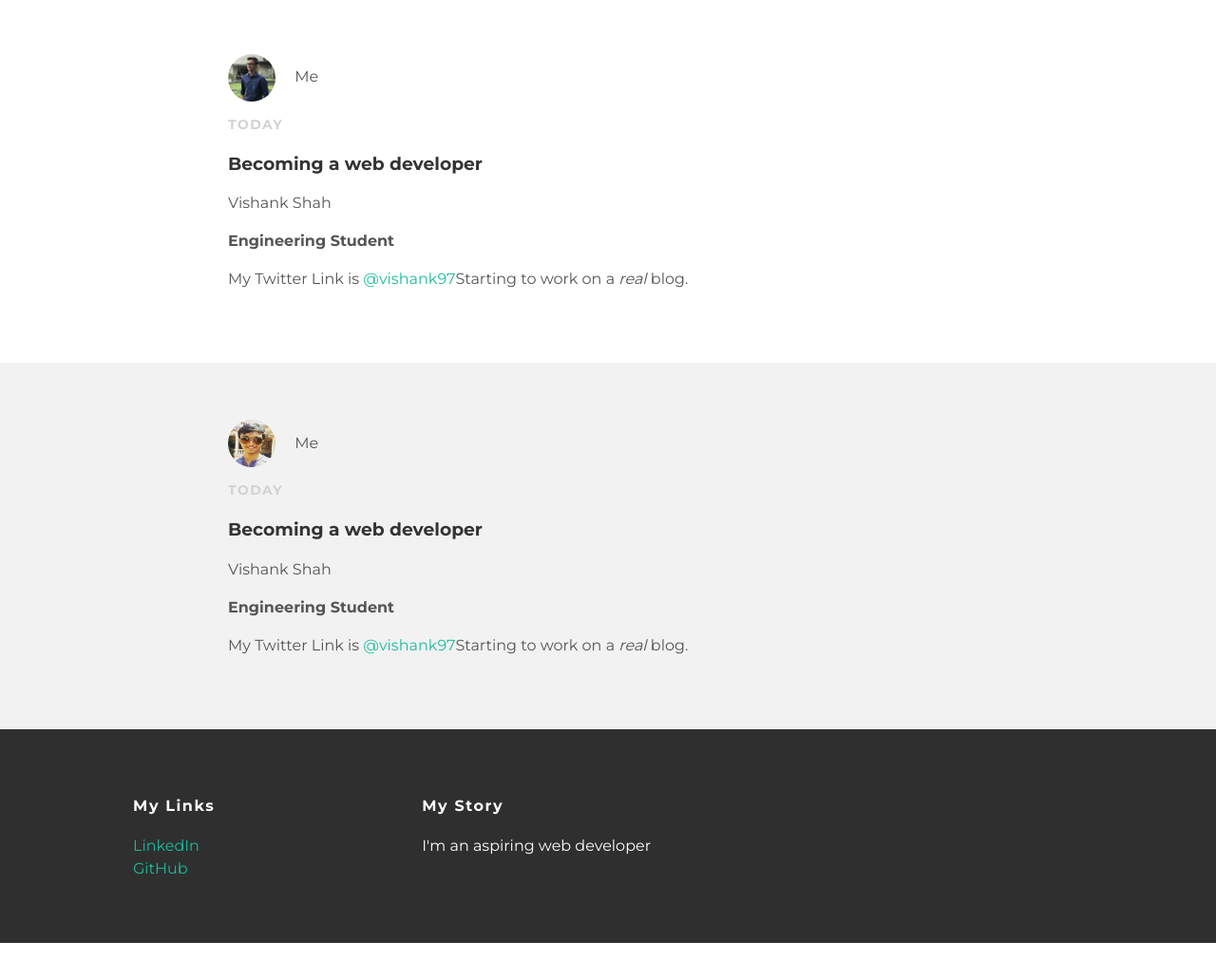
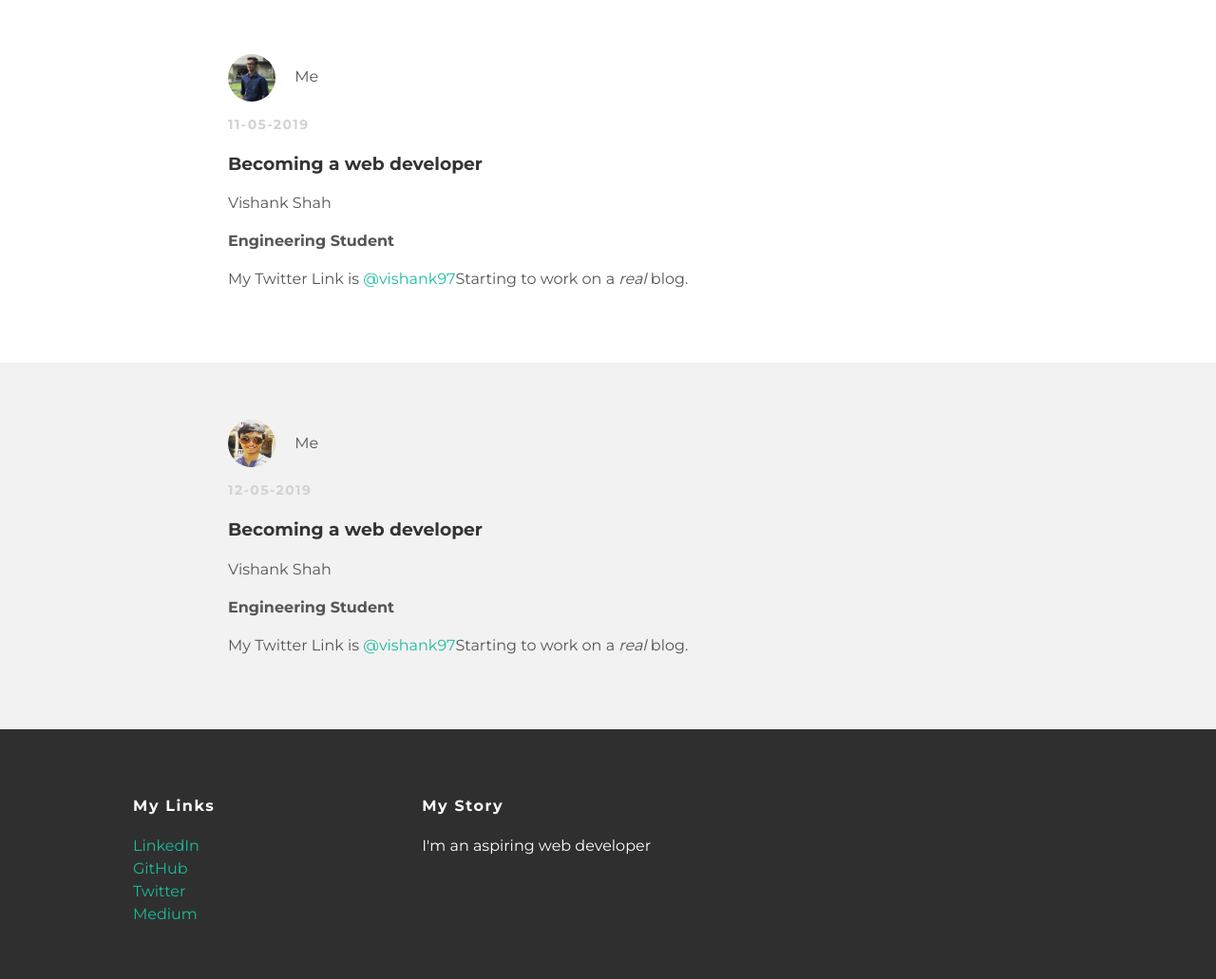
Before and after one commit to vishank97/vishank97.github.io, a plain HTML site: page index.html in a window 1280 px wide. Shown: the part 153-1184 px from the top of the page at 95% size. Before the commit the page ends 1146 px from the top, so only its background shows below. Drawn offline with Linux system fonts and the light colour scheme.

Commit message:
Add files via upload

```diff
--- a/index.html
+++ b/index.html
@@ -25,7 +25,7 @@
                     <img src="me.jpg">
                     <span>Me</span>
                 </div>
-                <p class="post-date">Today</p>
+                <p class="post-date">11-05-2019</p>
                 <h3 class="post-title">Becoming a web developer</h3>
                 <div class="post-content">
                     <p>Vishank Shah</p>
@@ -41,7 +41,7 @@
                     <img src="second.jpg" width="200px" height="200px">
                     <span>Me</span>
                 </div>
-                <p class="post-date">Today</p>
+                <p class="post-date">12-05-2019</p>
                 <h3 class="post-title">Becoming a web developer</h3>
                 <div class="post-content">
                     <p>Vishank Shah</p>
@@ -61,6 +61,11 @@
                     <a href="https://www.linkedin.com/in/vishank97">LinkedIn</a>
                     <br>
                     <a href="https://www.github.com/vishank97">GitHub</a>
+                    <br>
+                    <a href="https://twitter.com/vishank97">Twitter</a>
+                    <br>
+                    <a href="https://medium.com/@vishank97">Medium</a>
+                    <br>
                 </p>
             </div>
             <div class="column">
```
